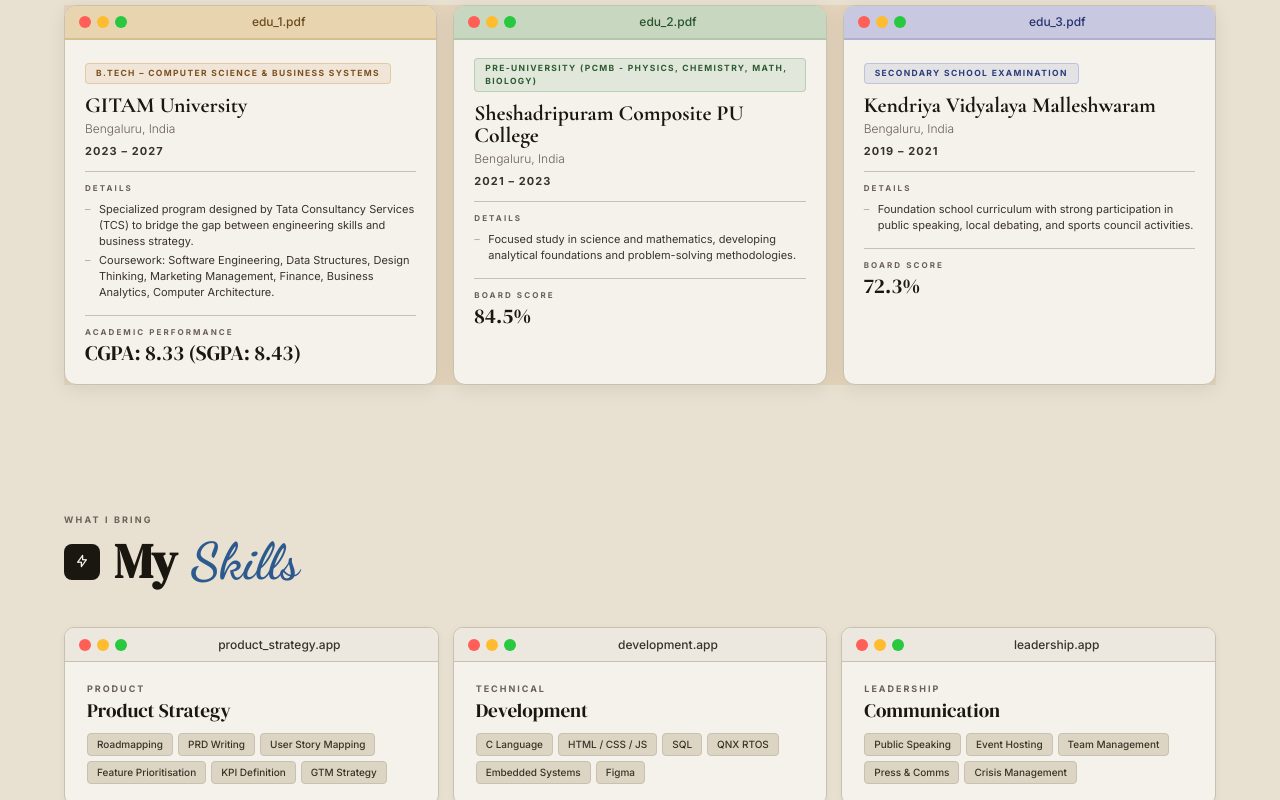
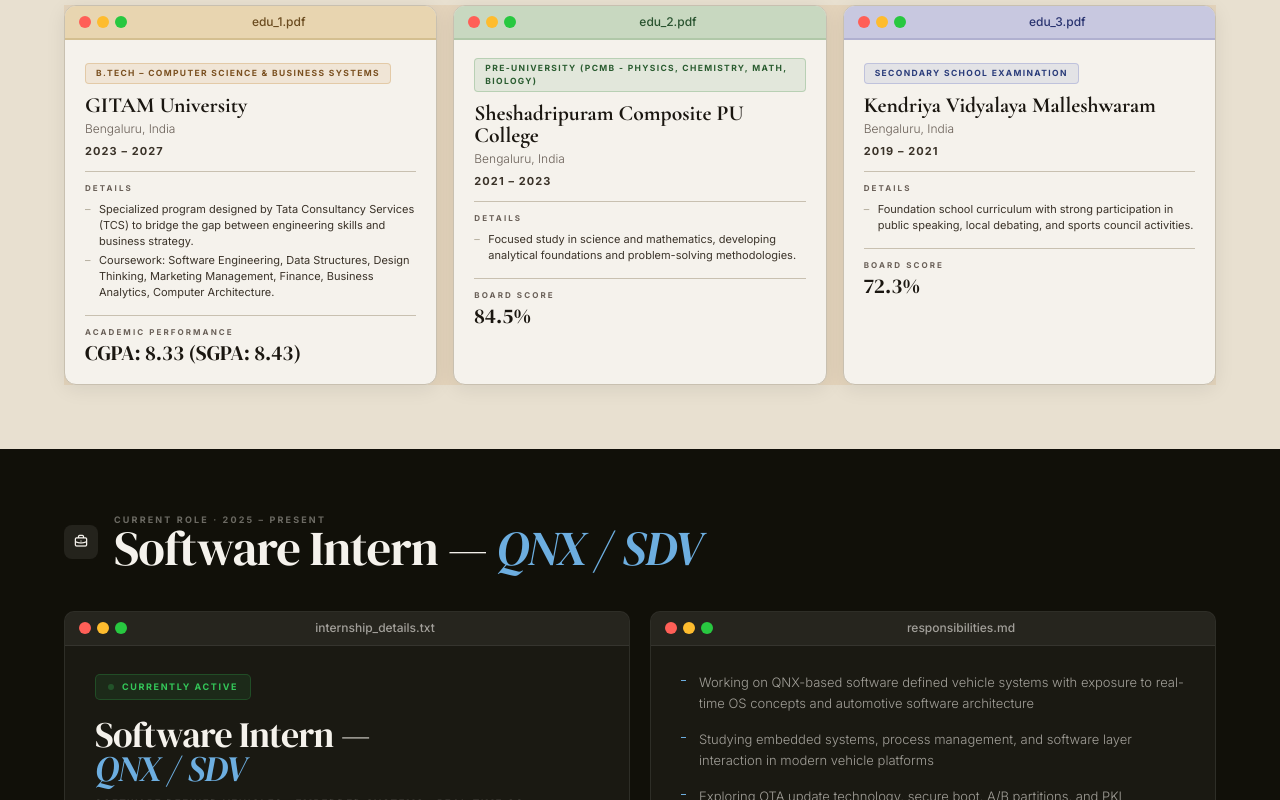
Before and after one commit to pranathishree/pranathishree.github.io, a Next.js app: page / in a window 1280 px wide. Shown: the part 2000-2800 px from the top of the page. Built offline with nearby package versions, Linux system fonts and the light colour scheme.

Commit message:
feat: add Experience section component with data integration and styling

```diff
--- a/src/app/globals.css
+++ b/src/app/globals.css
@@ -397,6 +397,25 @@
 .photo-slot img{position:absolute;inset:0;width:100%;height:100%;object-fit:cover;z-index:1;}
 .photo-slot-lbl{font-size:9px;font-weight:700;letter-spacing:0.2em;text-transform:uppercase;color:var(--ink3);position:relative;z-index:1;}
 .photo-slot-icon{color:var(--ink3);font-size:22px;position:relative;z-index:1;}
+/* ── INTERNSHIP ── */
+.intern-section{background:var(--ink);position:relative;overflow:hidden;}
+.intern-bg-text{position:absolute;right:-2rem;bottom:-4rem;font-family:"DM Serif Display",serif;font-size:18rem;font-weight:400;font-style:italic;color:rgba(255,255,255,0.025);line-height:1;pointer-events:none;user-select:none;white-space:nowrap;}
+.intern-section .desk-section-label{color:rgba(245,242,236,0.4);}
+.intern-section .desk-section-title{color:#f5f2ec;}
+.intern-section .desk-section-title em{color:#6daee0;}
+.intern-section .desk-section-icon{background:rgba(255,255,255,0.08);}
+.intern-grid{display:grid;grid-template-columns:1fr 1fr;gap:20px;margin-top:40px;}
+.intern-window{background:rgba(255,255,255,0.04);border:1px solid rgba(255,255,255,0.09);border-radius:10px;overflow:hidden;}
+.intern-window .window-bar{background:rgba(255,255,255,0.05);border-bottom:1px solid rgba(255,255,255,0.07);}
+.intern-window .window-title{color:rgba(245,242,236,0.6);}
+.intern-tag{display:inline-flex;align-items:center;gap:8px;background:rgba(52,199,89,0.1);border:1px solid rgba(52,199,89,0.22);color:#34c759;font-size:9px;font-weight:700;letter-spacing:0.18em;text-transform:uppercase;padding:5px 12px;border-radius:5px;margin-bottom:18px;}
+.intern-title-big{font-family:"DM Serif Display",serif;font-size:clamp(1.8rem,2.8vw,2.5rem);color:#f5f2ec;line-height:0.95;letter-spacing:-0.02em;margin-bottom:8px;}
+.intern-title-big em{font-style:italic;color:#6daee0;}
+.intern-co{font-size:10px;font-weight:600;letter-spacing:0.14em;text-transform:uppercase;color:rgba(245,242,236,0.35);}
+.intern-bullets{list-style:none;display:flex;flex-direction:column;gap:14px;}
+.intern-bullets li{font-size:13px;color:rgba(245,242,236,0.62);font-weight:300;line-height:1.65;padding-left:18px;position:relative;}
+.intern-bullets li::before{content:"";position:absolute;left:0;top:8px;width:5px;height:1px;background:#6daee0;}
+
 /* EDU macos beige */
 .edu-section{background:var(--desk2);}
 .edu-window{background:var(--win);border:1px solid var(--border);border-radius:10px;overflow:hidden;box-shadow:0 4px 18px rgba(0,0,0,0.07);transition:box-shadow .2s,transform .15s;}
--- a/src/app/page.tsx
+++ b/src/app/page.tsx
@@ -2,6 +2,7 @@
 import HomeHero from "@/components/HomeHero";
 import About from "@/components/About";
 import Education from "@/components/Education";
+import Experience from "@/components/Experience";
 import Skills from "@/components/Skills";
 import Projects from "@/components/Projects";
 import Impact from "@/components/Impact";
@@ -15,6 +16,7 @@
       <HomeHero />
       <About />
       <Education />
+      <Experience />
       <Skills />
       <Projects />
       <Impact />
--- a/src/components/Dock.tsx
+++ b/src/components/Dock.tsx
@@ -15,6 +15,10 @@
       <a href="#education" className="dock-item">
         <div className="app-icon app-edu"><i className="ti ti-school"></i></div>
         <span className="dock-tooltip">Education</span>
+      </a>
+      <a href="#experience" className="dock-item">
+        <div className="app-icon app-exp"><i className="ti ti-briefcase"></i></div>
+        <span className="dock-tooltip">Experience</span>
       </a>
       <a href="#skills" className="dock-item">
         <div className="app-icon app-skills"><i className="ti ti-bolt"></i></div>
--- /dev/null
+++ b/src/components/Experience.tsx
@@ -0,0 +1,52 @@
+"use client";
+import React from "react";
+import portfolioData from "@/data/portfolio.json";
+
+export default function Experience() {
+  const { internships } = portfolioData as any;
+
+  if (!internships || internships.length === 0) return null;
+
+  return (
+    <>
+      {internships.map((internship: any, index: number) => (
+        <section key={index} className="section-wrap intern-section" id={index === 0 ? "experience" : undefined} style={index > 0 ? { paddingTop: 0 } : {}}>
+          <span className="intern-bg-text">{internship.bgText}</span>
+          <div className="desk-section-head">
+            <div className="desk-section-icon"><i className="ti ti-briefcase"></i></div>
+            <div>
+              <p className="desk-section-label">{internship.sectionLabel}</p>
+              <h2 className="desk-section-title">{internship.sectionTitlePrefix} <em>{internship.sectionTitleHighlight}</em></h2>
+            </div>
+          </div>
+          <div className="intern-grid">
+            <div className="intern-window">
+              <div className="window-bar">
+                <div className="window-bar-btns"><div className="window-bar-btn close"></div><div className="window-bar-btn min"></div><div className="window-bar-btn max"></div></div>
+                <span className="window-title">{internship.detailsWindow.title}</span>
+              </div>
+              <div className="window-body">
+                <div className="intern-tag"><span className="hero-role-dot" style={{ background: internship.detailsWindow.tag === "Completed" ? "transparent" : "" }}></span>{internship.detailsWindow.tag}</div>
+                <h3 className="intern-title-big">{internship.detailsWindow.role}<br/><em>{internship.detailsWindow.company}</em></h3>
+                <p className="intern-co" style={{marginTop: "10px"}}>{internship.detailsWindow.keywords}</p>
+              </div>
+            </div>
+            <div className="intern-window">
+              <div className="window-bar">
+                <div className="window-bar-btns"><div className="window-bar-btn close"></div><div className="window-bar-btn min"></div><div className="window-bar-btn max"></div></div>
+                <span className="window-title">{internship.responsibilitiesWindow.title}</span>
+              </div>
+              <div className="window-body">
+                <ul className="intern-bullets">
+                  {internship.responsibilitiesWindow.bullets.map((bullet: string, i: number) => (
+                    <li key={i}>{bullet}</li>
+                  ))}
+                </ul>
+              </div>
+            </div>
+          </div>
+        </section>
+      ))}
+    </>
+  );
+}
--- a/src/data/portfolio.json
+++ b/src/data/portfolio.json
@@ -83,100 +83,30 @@
     ]
   },
 
-  "experience": {
-    "sectionTitle": "PROFESSIONAL EXPERIENCE",
-    "heading": "Where Systems Meet Strategy",
-    "jobs": [
-      {
-        "status": "ACTIVE",
-        "role": "Software Intern",
-        "company": "QNX / Software Defined Vehicles (SDVs)",
-        "timeline": "2025 – Present",
-        "coreTechStack": [
-          "QNX Neutrino",
-          "C / C++",
-          "RTOS APIs",
-          "Embedded Systems"
-        ],
-        "milestones": [
-          {
-            "icon": "Server",
-            "title": "Real-Time Operating Systems (RTOS)",
-            "description": "Learning the fundamentals of real-time scheduling, memory management, and microkernel architecture.",
-            "details": [
-              "Inter-process communication (IPC)",
-              "Priority inheritance & preemptive scheduling",
-              "System latency optimization"
-            ]
-          },
-          {
-            "icon": "Layers",
-            "title": "Automotive Software Architecture",
-            "description": "Understanding software configurations and layers in modern connected cars (SDVs).",
-            "details": [
-              "AUTOSAR standards concept",
-              "Hypervisor partition isolation",
-              "Message-passing services"
-            ]
-          },
-          {
-            "icon": "Cpu",
-            "title": "Embedded Systems Development",
-            "description": "Exploring board support packages (BSPs), device drivers, and low-level system APIs.",
-            "details": [
-              "C programming for memory-constrained targets",
-              "Hardware abstraction layers",
-              "Debugging on real-time targets"
-            ]
-          },
-          {
-            "icon": "ShieldCheck",
-            "title": "System-Level Interaction Analysis",
-            "description": "Examining interactions between device hardware, operating system, and application software layers.",
-            "details": [
-              "Resource manager structures",
-              "POSIX conformance mapping",
-              "Safety-critical system diagnostics"
-            ]
-          }
-        ]
-      },
-      {
-        "status": "INACTIVE",
-        "role": "Product & Tech Lead",
-        "company": "Student Innovation Cell",
-        "timeline": "2024 – 2025",
-        "coreTechStack": [
-          "Product Strategy",
-          "Figma",
-          "Market Analysis",
-          "React"
-        ],
-        "milestones": [
-          {
-            "icon": "Compass",
-            "title": "Product Strategy & Specs",
-            "description": "Defining development roadmaps and specification wireframes for campus software.",
-            "details": [
-              "Authored 3 Product Requirement Documents (PRDs)",
-              "Prioritized backlog based on user feedback surveys",
-              "Organized cross-team design workshops"
-            ]
-          },
-          {
-            "icon": "Users",
-            "title": "Outreach & Engagement",
-            "description": "Formulating campaign designs, go-to-market strategies, and user growth actions.",
-            "details": [
-              "Designed growth hacks increasing platform users by 40%",
-              "Coordinated outreach roadmap for tournament sponsorship",
-              "Led press releases and public relation briefings"
-            ]
-          }
-        ]
-      }
-    ]
-  },
+  "internships": [
+    {
+      "bgText": "QNX",
+    "sectionLabel": "Current Role · 2025 – Present",
+    "sectionTitlePrefix": "Software Intern —",
+    "sectionTitleHighlight": "QNX / SDV",
+    "detailsWindow": {
+      "title": "internship_details.txt",
+      "tag": "Currently Active",
+      "role": "Software Intern —",
+      "company": "QNX / SDV",
+      "keywords": "Software Defined Vehicles · Embedded Systems · Real-Time OS"
+    },
+    "responsibilitiesWindow": {
+      "title": "responsibilities.md",
+      "bullets": [
+        "Working on QNX-based software defined vehicle systems with exposure to real-time OS concepts and automotive software architecture",
+        "Studying embedded systems, process management, and software layer interaction in modern vehicle platforms",
+        "Exploring OTA update technology, secure boot, A/B partitions, and PKI infrastructure",
+        "Bridging low-level systems programming with high-level product thinking in automotive tech"
+      ]
+    }
+  }
+  ],
 
   "projects": {
     "sectionTitle": "PORTFOLIO Bento",
```
